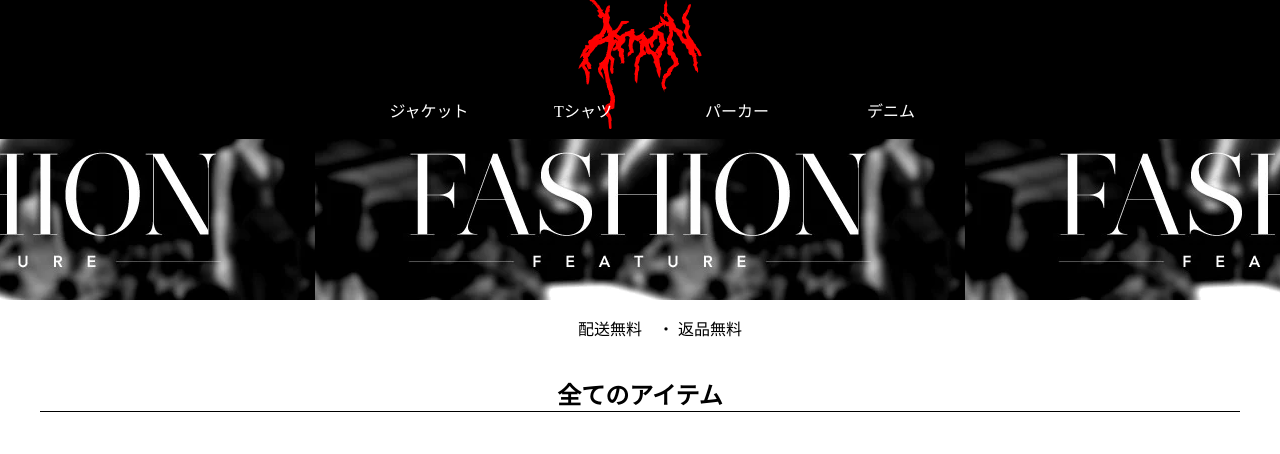
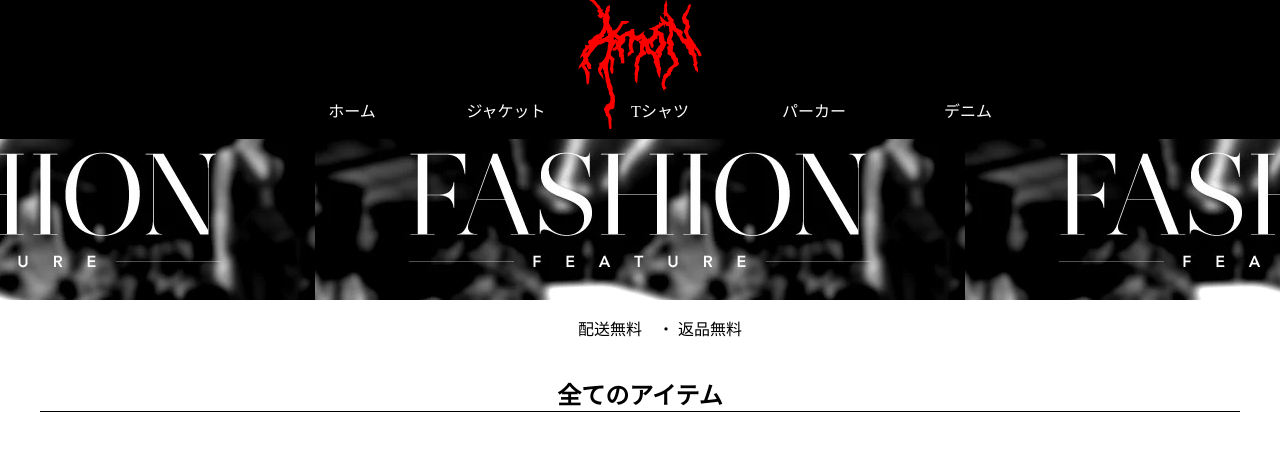
Before and after one commit to freemane666/jacket, a plain HTML site: page index.html in a window 1280 px wide. Shown: the top 454 px of the page. Drawn offline with Linux system fonts and the light colour scheme; a web font is replaced by a local one.

Commit message:
Update index.html

```diff
--- a/index.html
+++ b/index.html
@@ -372,6 +372,7 @@ footer h1 {
             </div>
             <div class="two">
                 <ul>
+                    <li><a href="https://freemane666.github.io/denim/">ホーム</a></li>
                      <li><a href="https://freemane666.github.io/jacket/">ジャケット</a></li>
                     <li><a href="https://freemane666.github.io/t-shirt/">Tシャツ</a></li>
                     <li><a href="https://freemane666.github.io/hoodie/">パーカー</a></li>
```
